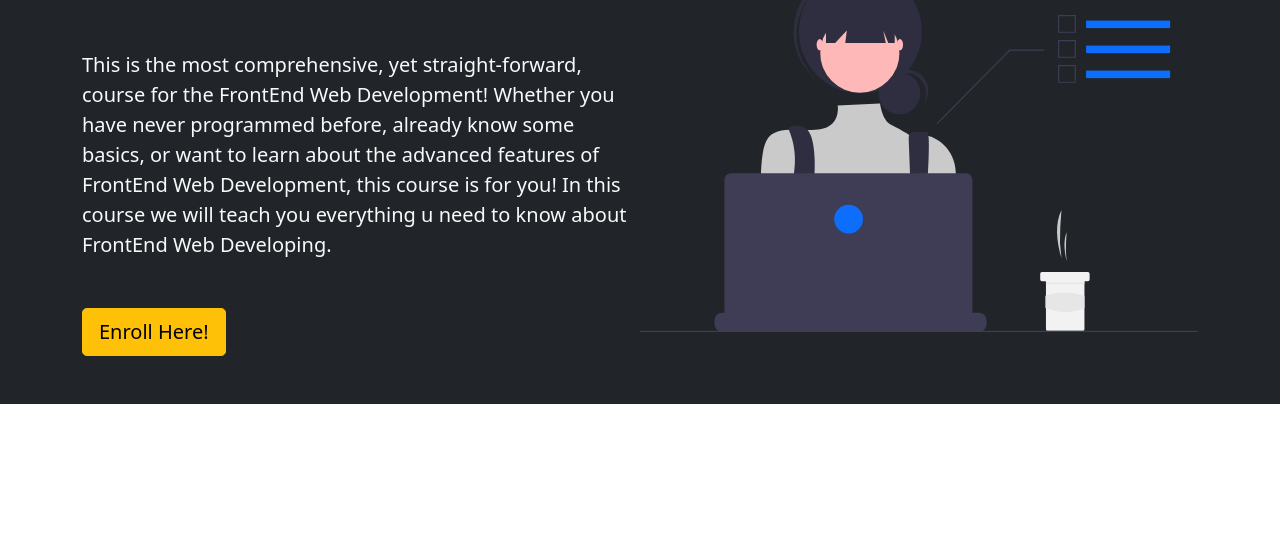
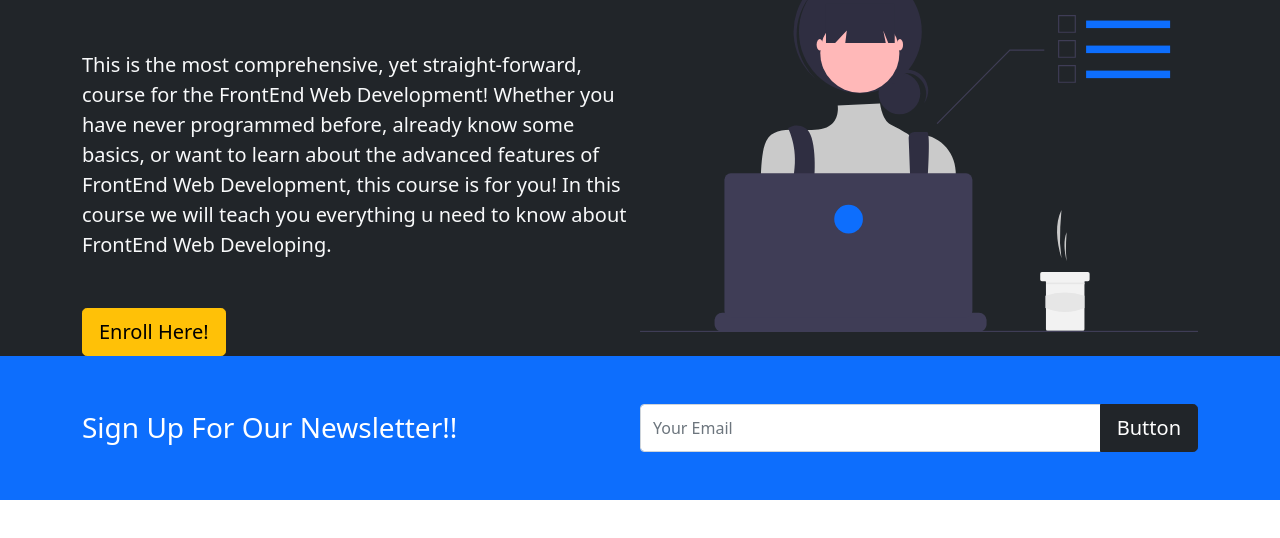
Before and after one commit to Abhishekkd/BootCamp, a plain HTML site: page index.html in a window 1280 px wide. Shown: the part 190-728 px from the top of the page. Drawn offline with nearby package versions, Linux system fonts and the light colour scheme.

Commit message:
:lipstick: ++newsletter using flexbox

```diff
--- a/index.html
+++ b/index.html
@@ -41,7 +41,7 @@
 </nav>
   <!-- showCase  -->
   <!-- p-5 padding all the way around and text to be centered -->
-<section class="bg-dark text-light p-5 text-center text-sm-start"> <!-- text small screens and up should start from start -->
+<section class="bg-dark text-light p-5 p-lg-0 pt-lg-5 text-center text-sm-start"> <!-- text small screens and up should start from start -->
       <div class="container">
           <!-- using flexbox to display two flex items i.e text and image (space between then is even) -->
           <!-- only apply flex after small breakpoint so on mobile its gonna be up and down not flex row -->
@@ -58,10 +58,26 @@
             </div>
             <!-- img fluid for image to be bound in the container -->
             <!-- w-50 50% of the original size -->
-              <img class="img-fluid w-50 d-none d-sm-block" src="/i-mages/showcase.svg" alt="">  <!-- no div here -->
+              <img class="img-fluid w-50 mt-5 my-sm-0" src="/i-mages/showcase.svg" alt="">  <!-- no div here -->
               <!-- img display name for sm screen sizes otherwise its block -->
+             </div>
+    </div>
+</section>
 
+<!-- newsletter -->
+<section class="bg-primary text-white p-5">
+    <div class="container">
+        <div class="d-md-flex align-items-center justify-content-between">
+            <h3 class="mb-4 mb-md-0">Sign Up For Our Newsletter!!</h3><!-- margin bottom only for small screens -->
+            <div class="input-group newsletter-input"><!-- custom styling for input group -->
+
+                <input type="text" class="form-control" placeholder="Your Email" aria-label="Recipient's username"
+                    aria-describedby="button-addon2">
+                <!-- aria attributes are good for accessibility purposes (as can be used for hearing impaired ) -->
+                <button class="btn btn-dark btn-lg" type="button" id="button-addon2">Button</button>
+            </div>
         </div>
+
     </div>
 </section>
 
--- a/style.css
+++ b/style.css
@@ -0,0 +1,6 @@
+/* over medium and up size input group should be half the size */
+@media (min-width: 768px) {
+  .newsletter-input {
+    width: 50%;
+  }
+}
```
